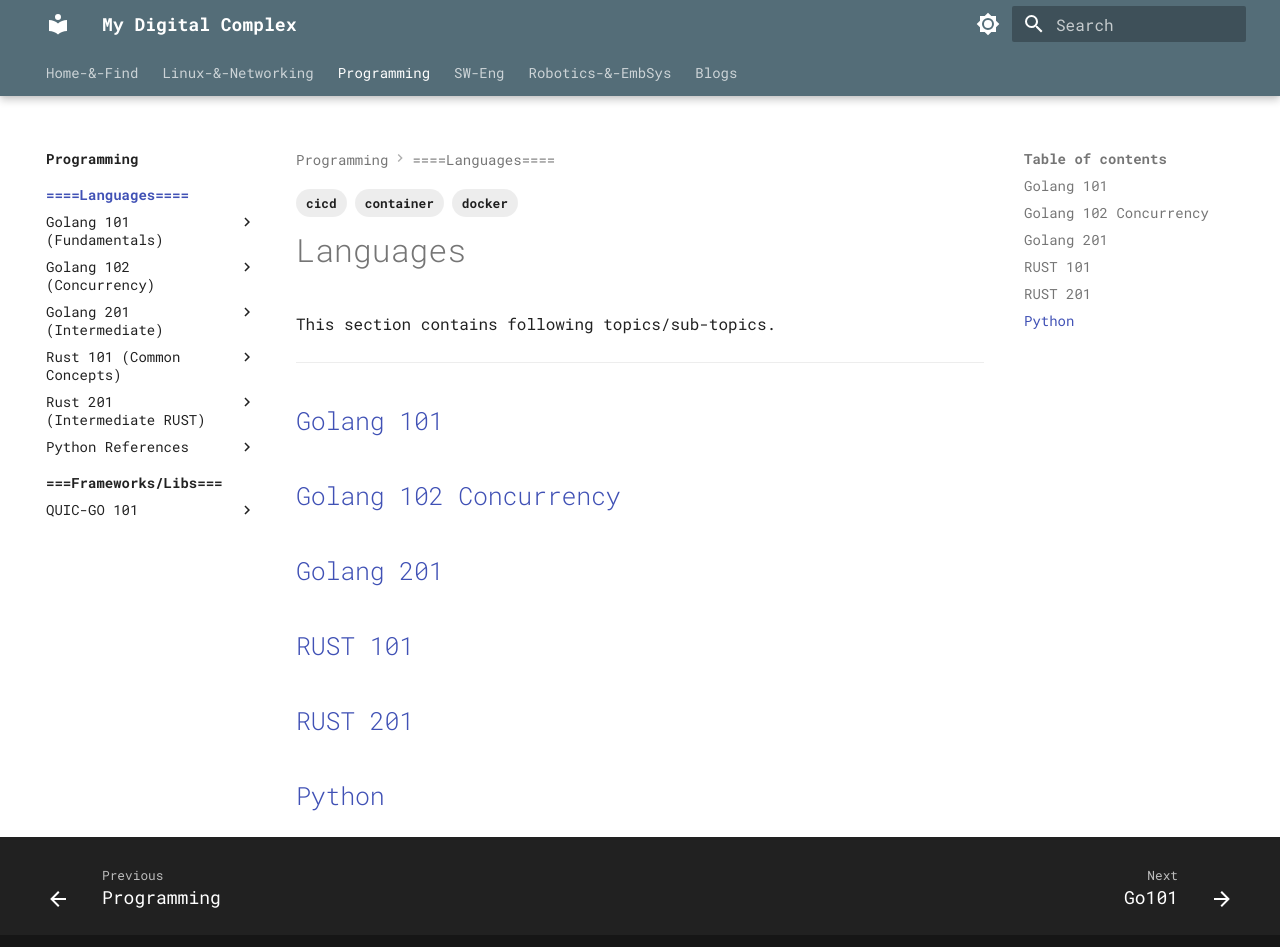
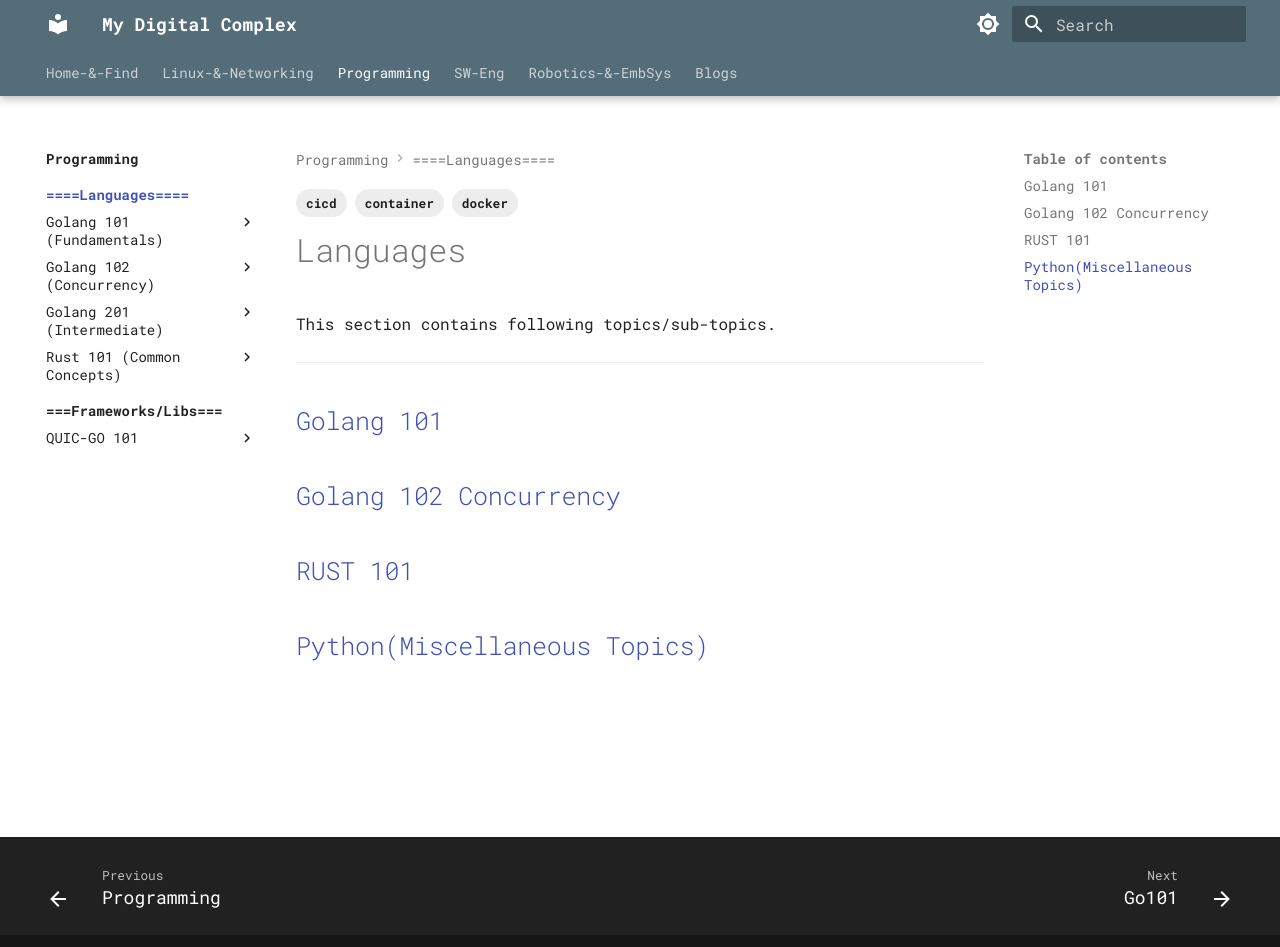
Before and after one commit to alohamujeeb/alohamujeeb.github.io, an MkDocs documentation site: the page built from docs/programming/languages/index.md, in a window 1280 px wide and 959 px high. Shown: the top 947 px of the window. Built offline with MkDocs 1.6.1 and Material for MkDocs 9.7.7, drawn with Linux system fonts in a browser that asks for light colours.

Commit message:
restructuring

```diff
--- a/docs/programming/languages/index.md
+++ b/docs/programming/languages/index.md
@@ -14,10 +14,6 @@ This section contains following topics/sub-topics.
 
 ## [Golang 102 Concurrency](golang102conc/index.md)
 
-## [Golang 201](golang201/index.md)
-
 ## [RUST 101](rust101/index.md)
 
-## [RUST 201](rust201/index.md)
-
-## [Python](python/index.md)
+## [Python(Miscellaneous Topics)](python-misc/index.md)
--- a/mkdocs.yml
+++ b/mkdocs.yml
@@ -172,11 +172,9 @@ nav:
       - Rust 101 (Common Concepts):
         - Rust101: programming/languages/rust101/index.md
         - 01-Getting Started: programming/languages/rust101/01-gettingstarted.md
-      - Rust 201 (Intermediate RUST):
-        - Rust201: programming/languages/rust201/index.md
-      - Python References:
-        - Python References: programming/languages/python/index.md
-        - Python Env: programming/languages/python/python-env.md
+        - Python (Misc):
+          - Python Misc: programming/languages/python-misc/index.md
+          - Python Env: programming/languages/python-misc/python-env.md
 
     - ===Frameworks/Libs===:
       - frameworks: programming/frameworks/index.md
```
Also changed, not shown: docs/programming/languages/rust201/index.md (deleted, +0 -16 lines), docs/programming/languages/python-misc/index.md (renamed from docs/programming/languages/python/index.md), docs/programming/languages/python-misc/python-env.md (renamed from docs/programming/languages/python/python-env.md).
